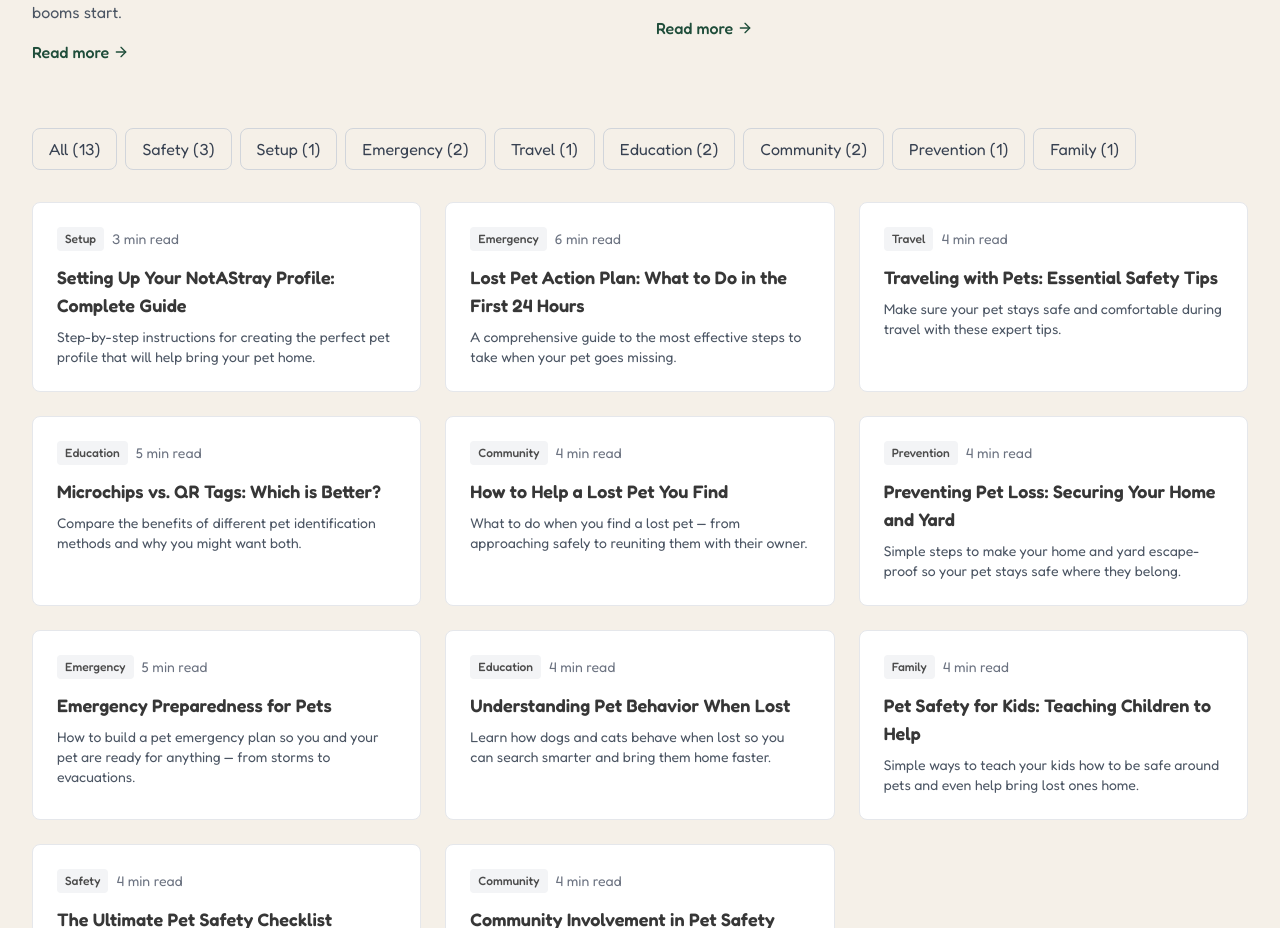
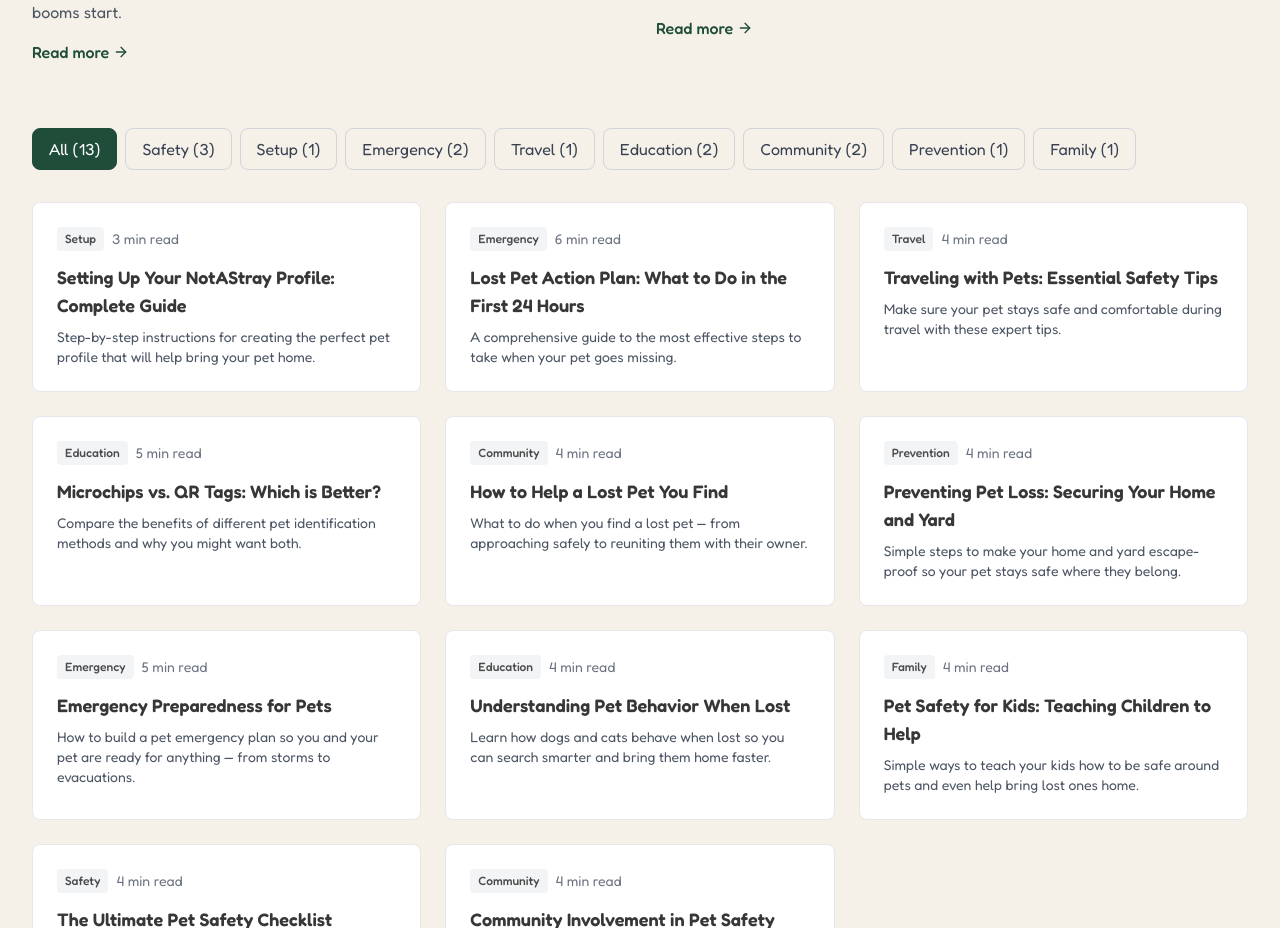
Before and after one commit to jigrullon/notastray, a Next.js app: page /resources in a window 1280 px wide. Shown: the part 1024-1952 px from the top of the page. Built offline with nearby package versions, Linux system fonts and the light colour scheme; no server answers.

Commit message:
making the tabs clickable

```diff
--- a/app/resources/page.tsx
+++ b/app/resources/page.tsx
@@ -1,5 +1,6 @@
 'use client'
 
+import { useState } from 'react'
 import Link from 'next/link'
 import { BookOpen, Shield, Heart, Zap, Calendar, ArrowRight, ArrowLeft } from 'lucide-react'
 import { useAuth } from '@/lib/AuthContext'
@@ -19,8 +20,12 @@ const categories = [
 
 export default function ResourcesPage() {
   const { user } = useAuth()
+  const [activeCategory, setActiveCategory] = useState('All')
   const featuredArticles = articles.filter(article => article.featured)
   const regularArticles = articles.filter(article => !article.featured)
+  const filteredArticles = activeCategory === 'All'
+    ? regularArticles
+    : regularArticles.filter(article => article.category === activeCategory)
 
   return (
     <div className="bg-transparent">
@@ -121,7 +126,12 @@ export default function ResourcesPage() {
             {categories.map((category) => (
               <button
                 key={category.name}
-                className="px-4 py-2 rounded-lg border border-gray-300 dark:border-gray-600 hover:border-gray-400 dark:hover:border-gray-500 text-gray-700 dark:text-gray-300 hover:text-gray-900 dark:hover:text-gray-100 transition-colors"
+                onClick={() => setActiveCategory(category.name)}
+                className={`px-4 py-2 rounded-lg border transition-colors ${
+                  activeCategory === category.name
+                    ? 'bg-primary-600 border-primary-600 text-white'
+                    : 'border-gray-300 dark:border-gray-600 hover:border-gray-400 dark:hover:border-gray-500 text-gray-700 dark:text-gray-300 hover:text-gray-900 dark:hover:text-gray-100'
+                }`}
               >
                 {category.name} ({category.count})
               </button>
@@ -130,7 +140,7 @@ export default function ResourcesPage() {
 
           {/* All Articles */}
           <div className="grid grid-cols-1 md:grid-cols-2 lg:grid-cols-3 gap-6">
-            {regularArticles.map((article) => (
+            {filteredArticles.map((article) => (
               <Link key={article.id} href={'/resources/' + article.slug} className="group cursor-pointer block bg-white dark:bg-gray-800 border border-gray-200 dark:border-gray-700 rounded-lg p-6 hover:shadow-md dark:hover:shadow-gray-900/50 transition-shadow">
                 <div className="flex items-center text-sm text-gray-500 dark:text-gray-400 mb-3">
                   <span className="bg-gray-100 dark:bg-gray-700 text-gray-800 dark:text-gray-200 px-2 py-1 rounded text-xs font-medium mr-2">
```
